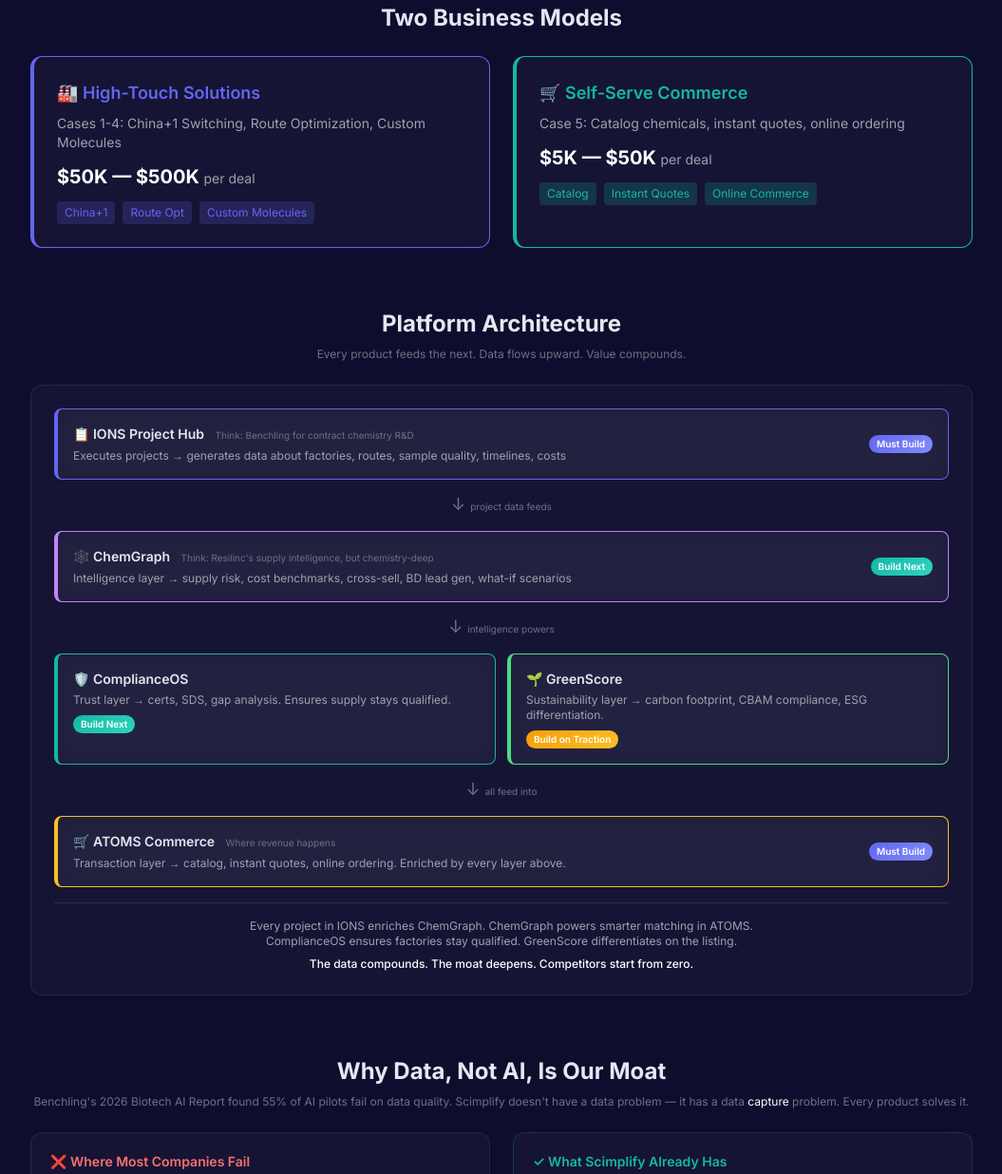
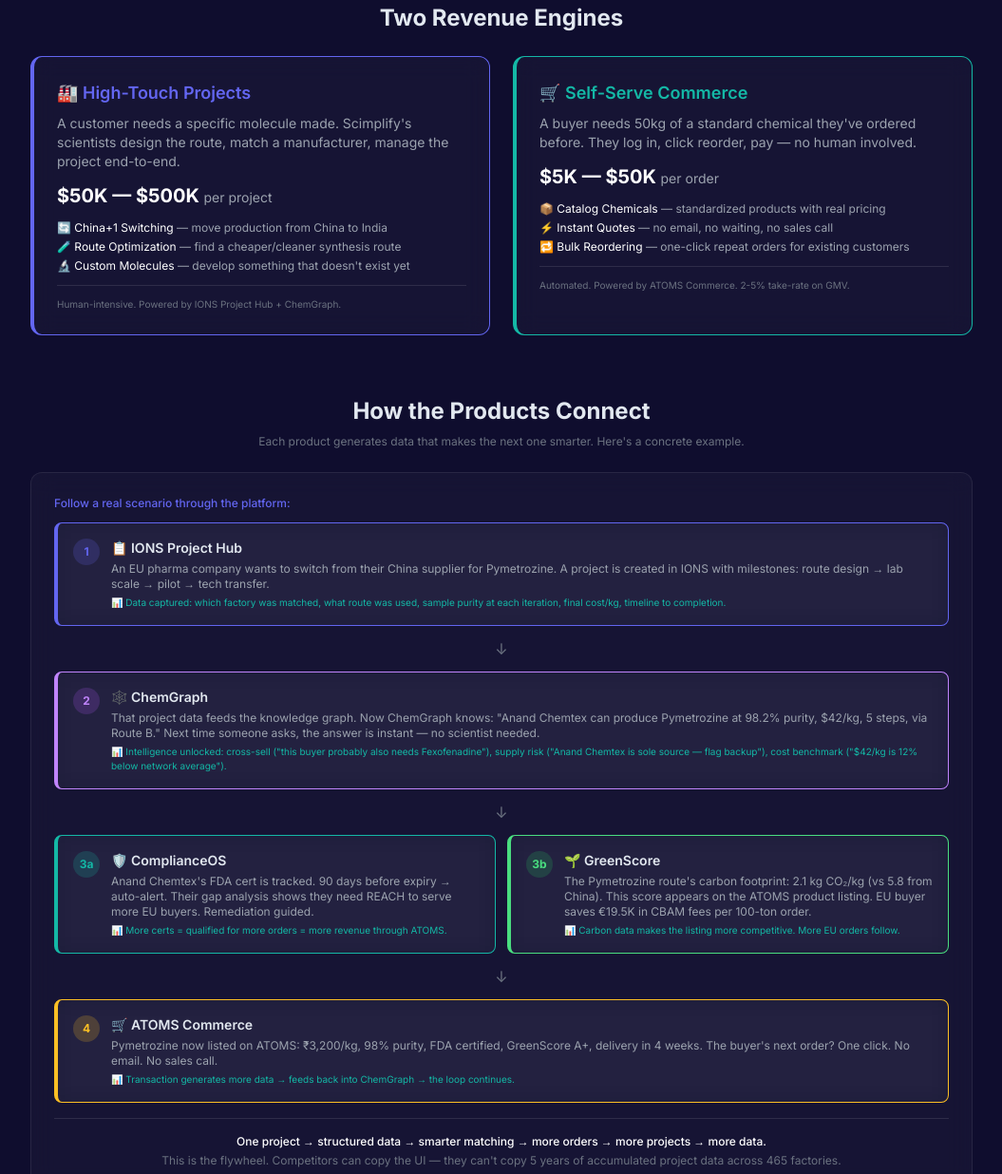
Before and after one commit to pran1996/scimplify-saas-roadmap, a website: page public/index.html in a window 1280 px wide. Shown: the part 590-1826 px from the top of the page at 95% size, without its empty margins (112-1167 px from the left). Drawn offline with nearby package versions, Linux system fonts and the light colour scheme.

Commit message:
Clarify Two Business Models + Platform Architecture sections
- Two Business Models: removed cryptic 'Cases 1-4' references, added plain English descriptions with concrete examples
- Platform Architecture: replaced abstract boxes with a story-driven walkthrough following a real Pymetrozine project through all 4 layers
- Each step shows what happens AND what data is captured
- Ends with the flywheel narrative

```diff
--- a/public/index.html
+++ b/public/index.html
@@ -83,96 +83,105 @@
 
 <!-- Two Business Models -->
 <section class="max-w-5xl mx-auto px-4 pb-16">
-<h2 class="text-2xl font-bold mb-6 text-center">Two Business Models</h2>
+<h2 class="text-2xl font-bold mb-6 text-center">Two Revenue Engines</h2>
 <div class="grid md:grid-cols-2 gap-6">
   <div class="glass rounded-xl p-6 border-l-4 border-indigo">
-    <h3 class="text-lg font-semibold text-indigo mb-2">🏭 High-Touch Solutions</h3>
-    <p class="text-sm text-gray-400 mb-3">Cases 1-4: China+1 Switching, Route Optimization, Custom Molecules</p>
-    <div class="text-xl font-bold text-white">$50K — $500K <span class="text-sm font-normal text-gray-400">per deal</span></div>
-    <div class="mt-3 flex flex-wrap gap-2">
-      <span class="text-xs px-2 py-1 rounded bg-indigo/20 text-indigo">China+1</span>
-      <span class="text-xs px-2 py-1 rounded bg-indigo/20 text-indigo">Route Opt</span>
-      <span class="text-xs px-2 py-1 rounded bg-indigo/20 text-indigo">Custom Molecules</span>
-    </div>
+    <h3 class="text-lg font-semibold text-indigo mb-2">🏭 High-Touch Projects</h3>
+    <p class="text-sm text-gray-400 mb-3">A customer needs a specific molecule made. Scimplify's scientists design the route, match a manufacturer, manage the project end-to-end.</p>
+    <div class="text-xl font-bold text-white">$50K — $500K <span class="text-sm font-normal text-gray-400">per project</span></div>
+    <div class="mt-3 space-y-1 text-xs text-gray-400">
+      <div>🔄 <span class="text-white">China+1 Switching</span> — move production from China to India</div>
+      <div>🧪 <span class="text-white">Route Optimization</span> — find a cheaper/cleaner synthesis route</div>
+      <div>🔬 <span class="text-white">Custom Molecules</span> — develop something that doesn't exist yet</div>
+    </div>
+    <div class="mt-3 pt-3 border-t border-white/10 text-[10px] text-gray-500">Human-intensive. Powered by IONS Project Hub + ChemGraph.</div>
   </div>
   <div class="glass rounded-xl p-6 border-l-4 border-teal">
     <h3 class="text-lg font-semibold text-teal mb-2">🛒 Self-Serve Commerce</h3>
-    <p class="text-sm text-gray-400 mb-3">Case 5: Catalog chemicals, instant quotes, online ordering</p>
-    <div class="text-xl font-bold text-white">$5K — $50K <span class="text-sm font-normal text-gray-400">per deal</span></div>
-    <div class="mt-3 flex flex-wrap gap-2">
-      <span class="text-xs px-2 py-1 rounded bg-teal/20 text-teal">Catalog</span>
-      <span class="text-xs px-2 py-1 rounded bg-teal/20 text-teal">Instant Quotes</span>
-      <span class="text-xs px-2 py-1 rounded bg-teal/20 text-teal">Online Commerce</span>
-    </div>
+    <p class="text-sm text-gray-400 mb-3">A buyer needs 50kg of a standard chemical they've ordered before. They log in, click reorder, pay — no human involved.</p>
+    <div class="text-xl font-bold text-white">$5K — $50K <span class="text-sm font-normal text-gray-400">per order</span></div>
+    <div class="mt-3 space-y-1 text-xs text-gray-400">
+      <div>📦 <span class="text-white">Catalog Chemicals</span> — standardized products with real pricing</div>
+      <div>⚡ <span class="text-white">Instant Quotes</span> — no email, no waiting, no sales call</div>
+      <div>🔁 <span class="text-white">Bulk Reordering</span> — one-click repeat orders for existing customers</div>
+    </div>
+    <div class="mt-3 pt-3 border-t border-white/10 text-[10px] text-gray-500">Automated. Powered by ATOMS Commerce. 2-5% take-rate on GMV.</div>
   </div>
 </div>
 </section>
 
 <!-- Platform Architecture -->
 <section class="max-w-5xl mx-auto px-4 pb-16">
-<h2 class="text-2xl font-bold mb-2 text-center">Platform Architecture</h2>
-<p class="text-xs text-gray-500 text-center mb-6">Every product feeds the next. Data flows upward. Value compounds.</p>
-<div class="glass rounded-xl p-6">
+<h2 class="text-2xl font-bold mb-2 text-center">How the Products Connect</h2>
+<p class="text-xs text-gray-500 text-center mb-6">Each product generates data that makes the next one smarter. Here's a concrete example.</p>
+
+<!-- Story Flow -->
+<div class="glass rounded-xl p-6 mb-4">
+  <div class="text-xs font-medium text-indigo mb-3">Follow a real scenario through the platform:</div>
   <div class="space-y-3">
-    <!-- Layer 1: IONS -->
+    <!-- Step 1 -->
     <div class="glass rounded-lg p-4 border-l-4 border-indigo">
-      <div class="flex items-center justify-between flex-wrap gap-2">
+      <div class="flex items-start gap-3">
+        <div class="w-7 h-7 shrink-0 rounded-full bg-indigo/20 flex items-center justify-center text-xs font-bold text-indigo">1</div>
         <div>
-          <div class="font-semibold text-sm">📋 IONS Project Hub <span class="text-[10px] text-gray-500 font-normal ml-2">Think: Benchling for contract chemistry R&D</span></div>
-          <div class="text-xs text-gray-400 mt-1">Executes projects → generates data about factories, routes, sample quality, timelines, costs</div>
-        </div>
-        <span class="text-[10px] font-semibold px-2 py-0.5 rounded-full text-white tier-must">Must Build</span>
-      </div>
-    </div>
-    <div class="text-center text-gray-500 text-lg">↓ <span class="text-[10px]">project data feeds</span></div>
-    <!-- Layer 2: ChemGraph -->
+          <div class="font-semibold text-sm">📋 IONS Project Hub</div>
+          <div class="text-xs text-gray-400 mt-1">An EU pharma company wants to switch from their China supplier for Pymetrozine. A project is created in IONS with milestones: route design → lab scale → pilot → tech transfer.</div>
+          <div class="text-[10px] text-teal mt-1">📊 Data captured: which factory was matched, what route was used, sample purity at each iteration, final cost/kg, timeline to completion.</div>
+        </div>
+      </div>
+    </div>
+    <div class="text-center text-gray-500">↓</div>
+    <!-- Step 2 -->
     <div class="glass rounded-lg p-4 border-l-4 border-purple-400">
-      <div class="flex items-center justify-between flex-wrap gap-2">
+      <div class="flex items-start gap-3">
+        <div class="w-7 h-7 shrink-0 rounded-full bg-purple-500/20 flex items-center justify-center text-xs font-bold text-purple-400">2</div>
         <div>
-          <div class="font-semibold text-sm">🕸️ ChemGraph <span class="text-[10px] text-gray-500 font-normal ml-2">Think: Resilinc's supply intelligence, but chemistry-deep</span></div>
-          <div class="text-xs text-gray-400 mt-1">Intelligence layer → supply risk, cost benchmarks, cross-sell, BD lead gen, what-if scenarios</div>
-        </div>
-        <span class="text-[10px] font-semibold px-2 py-0.5 rounded-full text-white tier-next">Build Next</span>
-      </div>
-    </div>
-    <div class="text-center text-gray-500 text-lg">↓ <span class="text-[10px]">intelligence powers</span></div>
-    <!-- Layer 3: ComplianceOS + GreenScore -->
+          <div class="font-semibold text-sm">🕸️ ChemGraph</div>
+          <div class="text-xs text-gray-400 mt-1">That project data feeds the knowledge graph. Now ChemGraph knows: "Anand Chemtex can produce Pymetrozine at 98.2% purity, $42/kg, 5 steps, via Route B." Next time someone asks, the answer is instant — no scientist needed.</div>
+          <div class="text-[10px] text-teal mt-1">📊 Intelligence unlocked: cross-sell ("this buyer probably also needs Fexofenadine"), supply risk ("Anand Chemtex is sole source — flag backup"), cost benchmark ("$42/kg is 12% below network average").</div>
+        </div>
+      </div>
+    </div>
+    <div class="text-center text-gray-500">↓</div>
+    <!-- Step 3 -->
     <div class="grid md:grid-cols-2 gap-3">
       <div class="glass rounded-lg p-4 border-l-4 border-teal">
-        <div class="flex items-center justify-between flex-wrap gap-2">
+        <div class="flex items-start gap-3">
+          <div class="w-7 h-7 shrink-0 rounded-full bg-teal/20 flex items-center justify-center text-xs font-bold text-teal">3a</div>
           <div>
             <div class="font-semibold text-sm">🛡️ ComplianceOS</div>
-            <div class="text-xs text-gray-400 mt-1">Trust layer → certs, SDS, gap analysis. Ensures supply stays qualified.</div>
+            <div class="text-xs text-gray-400 mt-1">Anand Chemtex's FDA cert is tracked. 90 days before expiry → auto-alert. Their gap analysis shows they need REACH to serve more EU buyers. Remediation guided.</div>
+            <div class="text-[10px] text-teal mt-1">📊 More certs = qualified for more orders = more revenue through ATOMS.</div>
           </div>
-          <span class="text-[10px] font-semibold px-2 py-0.5 rounded-full text-white tier-next">Build Next</span>
         </div>
       </div>
       <div class="glass rounded-lg p-4 border-l-4 border-green-400">
-        <div class="flex items-center justify-between flex-wrap gap-2">
+        <div class="flex items-start gap-3">
+          <div class="w-7 h-7 shrink-0 rounded-full bg-green-500/20 flex items-center justify-center text-xs font-bold text-green-400">3b</div>
           <div>
             <div class="font-semibold text-sm">🌱 GreenScore</div>
-            <div class="text-xs text-gray-400 mt-1">Sustainability layer → carbon footprint, CBAM compliance, ESG differentiation.</div>
+            <div class="text-xs text-gray-400 mt-1">The Pymetrozine route's carbon footprint: 2.1 kg CO₂/kg (vs 5.8 from China). This score appears on the ATOMS product listing. EU buyer saves €19.5K in CBAM fees per 100-ton order.</div>
+            <div class="text-[10px] text-teal mt-1">📊 Carbon data makes the listing more competitive. More EU orders follow.</div>
           </div>
-          <span class="text-[10px] font-semibold px-2 py-0.5 rounded-full text-white tier-traction">Build on Traction</span>
-        </div>
-      </div>
-    </div>
-    <div class="text-center text-gray-500 text-lg">↓ <span class="text-[10px]">all feed into</span></div>
-    <!-- Layer 4: ATOMS Commerce -->
+        </div>
+      </div>
+    </div>
+    <div class="text-center text-gray-500">↓</div>
+    <!-- Step 4 -->
     <div class="glass rounded-lg p-4 border-l-4 border-amber">
-      <div class="flex items-center justify-between flex-wrap gap-2">
+      <div class="flex items-start gap-3">
+        <div class="w-7 h-7 shrink-0 rounded-full bg-amber/20 flex items-center justify-center text-xs font-bold text-amber">4</div>
         <div>
-          <div class="font-semibold text-sm">🛒 ATOMS Commerce <span class="text-[10px] text-gray-500 font-normal ml-2">Where revenue happens</span></div>
-          <div class="text-xs text-gray-400 mt-1">Transaction layer → catalog, instant quotes, online ordering. Enriched by every layer above.</div>
-        </div>
-        <span class="text-[10px] font-semibold px-2 py-0.5 rounded-full text-white tier-must">Must Build</span>
+          <div class="font-semibold text-sm">🛒 ATOMS Commerce</div>
+          <div class="text-xs text-gray-400 mt-1">Pymetrozine now listed on ATOMS: ₹3,200/kg, 98% purity, FDA certified, GreenScore A+, delivery in 4 weeks. The buyer's next order? One click. No email. No sales call.</div>
+          <div class="text-[10px] text-teal mt-1">📊 Transaction generates more data → feeds back into ChemGraph → the loop continues.</div>
+        </div>
       </div>
     </div>
   </div>
   <div class="mt-4 pt-4 border-t border-white/10 text-center">
-    <p class="text-xs text-gray-400">Every project in IONS enriches ChemGraph. ChemGraph powers smarter matching in ATOMS.</p>
-    <p class="text-xs text-gray-400">ComplianceOS ensures factories stay qualified. GreenScore differentiates on the listing.</p>
-    <p class="text-xs text-white font-medium mt-2">The data compounds. The moat deepens. Competitors start from zero.</p>
+    <p class="text-xs text-white font-medium">One project → structured data → smarter matching → more orders → more projects → more data.</p>
+    <p class="text-xs text-gray-500 mt-1">This is the flywheel. Competitors can copy the UI — they can't copy 5 years of accumulated project data across 465 factories.</p>
   </div>
 </div>
 </section>
```
